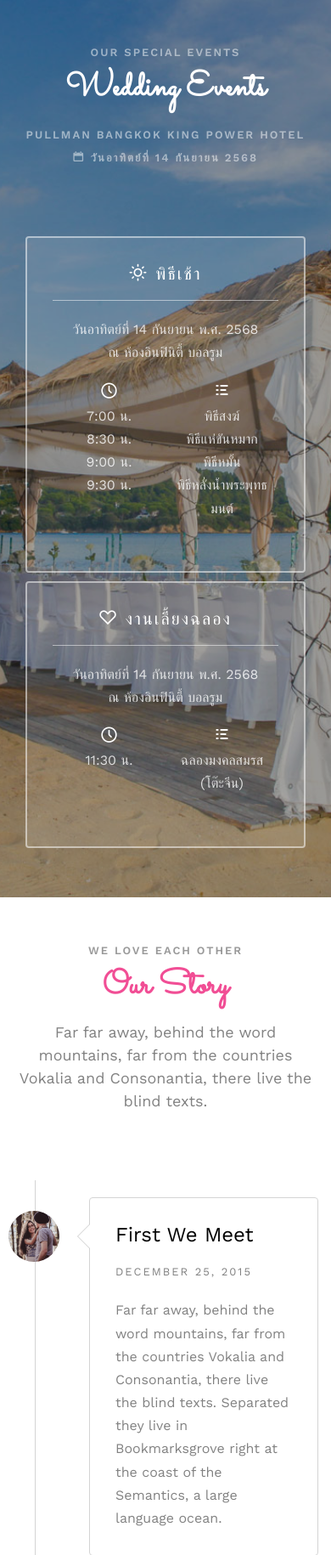
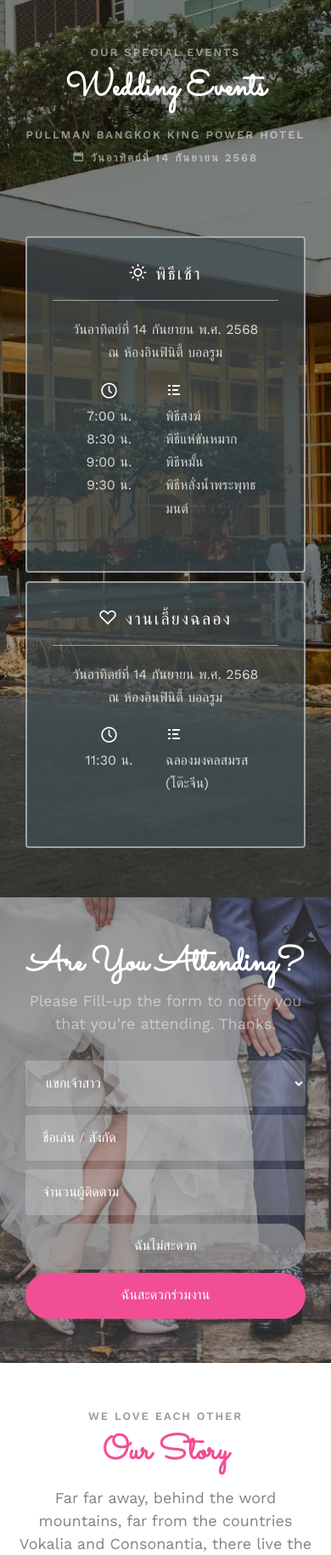
Before and after one commit to Motatocity/MyWedding, a PHP site: page /savethedate/index.html in a window 390 px wide. Shown: the part 1617-3447 px from the top of the page at 85% size. Run offline with PHP 8.4, Linux system fonts and the light colour scheme; some web fonts are replaced.

Commit message:
edit Layout & change image % edit script countdown

```diff
--- a/savethedate/css/style.css
+++ b/savethedate/css/style.css
@@ -403,7 +403,7 @@ h1, h2, h3, h4, h5, h6, figure {
 #fh5co-counter .event-wrap,
 #fh5co-event .event-wrap {
   border: 2px solid rgba(255, 255, 255, 0.5);
-  background: rgba(255, 255, 255, 0.1);
+  background: rgba(65, 77, 83, 0.7);
   padding: 30px;
   width: 100%;
   float: left;
--- a/savethedate/index.html
+++ b/savethedate/index.html
@@ -134,14 +134,14 @@
 				<div class="display-t">
 					<div class="display-tc">
 						<div class="col-md-10 col-md-offset-1">
-							<div class="col-md-6 col-sm-6 text-center">
+							<div class="col-md-6 col-sm-6">
 								<div class="event-wrap animate-box">
-									<h3><i class="icon-sun"></i> พิธีเช้า</h3>
-									<p>
+									<h3 class="text-center"><i class="icon-sun"></i> พิธีเช้า</h3>
+									<p class="text-center">
 										วันอาทิตย์ที่ 14 กันยายน พ.ศ. 2568<br>
 										ณ ห้องอินฟินิตี้ บอลรูม
 									</p>
-									<div class="event-col">
+									<div class="event-col text-center">
 										<i class="icon-clock"></i>
 										<span>7:00 น.</span>
 										<span>8:30 น.</span>
@@ -157,14 +157,14 @@
 									</div>
 								</div>
 							</div>
-							<div class="col-md-6 col-sm-6 text-center">
+							<div class="col-md-6 col-sm-6">
 								<div class="event-wrap animate-box">
-									<h3><i class="icon-heart"></i> งานเลี้ยงฉลอง</h3>
-									<p>
+									<h3 class="text-center"><i class="icon-heart"></i> งานเลี้ยงฉลอง</h3>
+									<p class="text-center">
 										วันอาทิตย์ที่ 14 กันยายน พ.ศ. 2568<br>
 										ณ ห้องอินฟินิตี้ บอลรูม
 									</p>
-									<div class="event-col">
+									<div class="event-col text-center">
 										<i class="icon-clock"></i>
 										<span>11:30 น.</span>
 									</div>
@@ -176,6 +176,51 @@
 							</div>
 						</div>
 					</div>
+				</div>
+			</div>
+		</div>
+	</div>
+
+	<div id="fh5co-started" class="fh5co-bg" style="background-image:url(images/gallery-5.jpg);">
+		<div class="overlay"></div>
+		<div class="container">
+			<div class="row animate-box">
+				<div class="col-md-8 col-md-offset-2 text-center fh5co-heading">
+					<h2>Are You Attending?</h2>
+					<p>Please Fill-up the form to notify you that you're attending. Thanks.</p>
+				</div>
+			</div>
+			<div class="row animate-box">
+				<div class="col-md-10 col-md-offset-1">
+					<form class="form-inline">
+						<div class="col-md-4 col-sm-4">
+							<div class="form-group">
+								<select name="relation" id="relation" class="form-control">
+									<option value="W">แขกเจ้าสาว</option>
+									<option value="M">แขกเจ้าบ่าว</option>
+									<option value="Both">แขกทั้ง 2 ฝ่าย</option>
+								</select>
+							</div>
+						</div>
+						<div class="col-md-4 col-sm-4">
+							<div class="form-group">
+								<label for="name" class="sr-only">ชื่อเล่น / สังกัด</label>
+								<input type="name" class="form-control" id="name" placeholder="ชื่อเล่น / สังกัด">
+							</div>
+						</div>
+						<div class="col-md-4 col-sm-4">
+							<div class="form-group">
+								<label for="family" class="sr-only">จำนวนผู้ติดตาม</label>
+								<input type="number" class="form-control" id="family" placeholder="จำนวนผู้ติดตาม">
+							</div>
+						</div>
+						<div class="col-md-6 col-sm-6">
+							<button type="submit" class="btn btn-default btn-block" style="background: #9e9e9ead;">ฉันไม่สะดวก</button>
+						</div>
+						<div class="col-md-6 col-sm-6">
+							<button type="submit" class="btn btn-default btn-block">ฉันสะดวกร่วมงาน</button>
+						</div>
+					</form>
 				</div>
 			</div>
 		</div>
@@ -248,15 +293,15 @@
 				<div class="col-md-12">
 					<ul id="fh5co-gallery-list">
 
-						<li class="one-third animate-box" data-animate-effect="fadeIn" style="background-image: url(images/gallery-1.jpg); ">
-						<a href="images/gallery-1.jpg">
+						<li class="one-third animate-box" data-animate-effect="fadeIn" style="background-image: url(images/taebook001.jpg); ">
+							<a href="#" class="color-1">
 							<div class="case-studies-summary">
 								<span>14 Photos</span>
 								<h2>Two Glas of Juice</h2>
 							</div>
 						</a>
 					</li>
-					<li class="one-third animate-box" data-animate-effect="fadeIn" style="background-image: url(images/gallery-2.jpg); ">
+					<li class="one-third animate-box" data-animate-effect="fadeIn" style="background-image: url(images/taebook002.jpg); ">
 						<a href="#" class="color-2">
 							<div class="case-studies-summary">
 								<span>30 Photos</span>
@@ -266,7 +311,7 @@
 					</li>
 
 
-					<li class="one-third animate-box" data-animate-effect="fadeIn" style="background-image: url(images/gallery-3.jpg); ">
+					<li class="one-third animate-box" data-animate-effect="fadeIn" style="background-image: url(images/taebook003.jpg); ">
 						<a href="#" class="color-3">
 							<div class="case-studies-summary">
 								<span>90 Photos</span>
@@ -274,7 +319,7 @@
 							</div>
 						</a>
 					</li>
-					<li class="one-third animate-box" data-animate-effect="fadeIn" style="background-image: url(images/gallery-4.jpg); ">
+					<li class="one-third animate-box" data-animate-effect="fadeIn" style="background-image: url(images/taebook004.jpg); ">
 						<a href="#" class="color-4">
 							<div class="case-studies-summary">
 								<span>12 Photos</span>
@@ -283,7 +328,7 @@
 						</a>
 					</li>
 
-						<li class="one-third animate-box" data-animate-effect="fadeIn" style="background-image: url(images/gallery-5.jpg); ">
+						<li class="one-third animate-box" data-animate-effect="fadeIn" style="background-image: url(images/taebook005.jpg); ">
 							<a href="#" class="color-3">
 								<div class="case-studies-summary">
 									<span>50 Photos</span>
@@ -291,7 +336,7 @@
 								</div>
 							</a>
 						</li>
-						<li class="one-third animate-box" data-animate-effect="fadeIn" style="background-image: url(images/gallery-6.jpg); ">
+						<li class="one-third animate-box" data-animate-effect="fadeIn" style="background-image: url(images/taebook006.jpg); ">
 							<a href="#" class="color-4">
 								<div class="case-studies-summary">
 									<span>45 Photos</span>
@@ -300,7 +345,7 @@
 							</a>
 						</li>
 
-						<li class="one-third animate-box" data-animate-effect="fadeIn" style="background-image: url(images/gallery-7.jpg); ">
+						<li class="one-third animate-box" data-animate-effect="fadeIn" style="background-image: url(images/taebook007.jpg); ">
 							<a href="#" class="color-4">
 								<div class="case-studies-summary">
 									<span>35 Photos</span>
@@ -309,7 +354,7 @@
 							</a>
 						</li>
 
-						<li class="one-third animate-box" data-animate-effect="fadeIn" style="background-image: url(images/gallery-8.jpg); ">
+						<li class="one-third animate-box" data-animate-effect="fadeIn" style="background-image: url(images/taebook008.jpg); ">
 							<a href="#" class="color-5">
 								<div class="case-studies-summary">
 									<span>90 Photos</span>
@@ -317,7 +362,7 @@
 								</div>
 							</a>
 						</li>
-						<li class="one-third animate-box" data-animate-effect="fadeIn" style="background-image: url(images/gallery-9.jpg); ">
+						<li class="one-third animate-box" data-animate-effect="fadeIn" style="background-image: url(images/taebook009.jpg); ">
 							<a href="#" class="color-6">
 								<div class="case-studies-summary">
 									<span>56 Photos</span>
@@ -602,13 +438,6 @@
         day: 14
     });
 
-    //jQuery example
-    $('#simply-countdown-losange').simplyCountdown({
-        year: d.getFullYear(),
-        month: d.getMonth() + 1,
-        day: d.getDate(),
-        enableUtc: false
-    });
 </script>
 
 	</body>
```
Also changed, not shown: other parts of savethedate/index.html (+0 -209 lines), savethedate/js/simplyCountdown.js (+38 -4 lines), savethedate/images/img_bg_3.jpg, savethedate/images/img_bg_3_.jpg (added), savethedate/images/taebook001.jpg (added), savethedate/images/taebook002.jpg (added), savethedate/images/taebook003.jpg (added), savethedate/images/taebook004.jpg (added), savethedate/images/taebook008.jpg (added), savethedate/images/taebook009.jpg (added), 3 other files.
